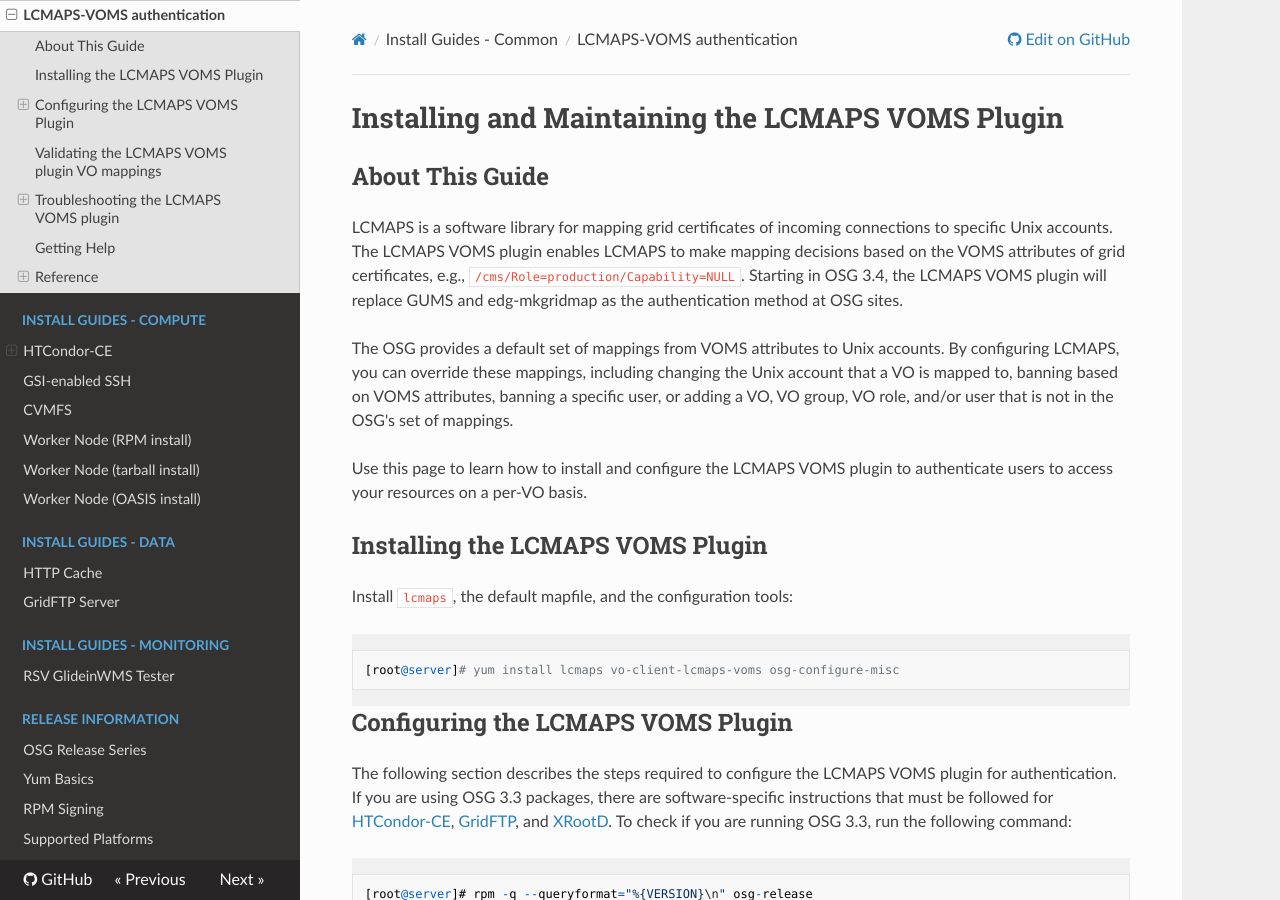
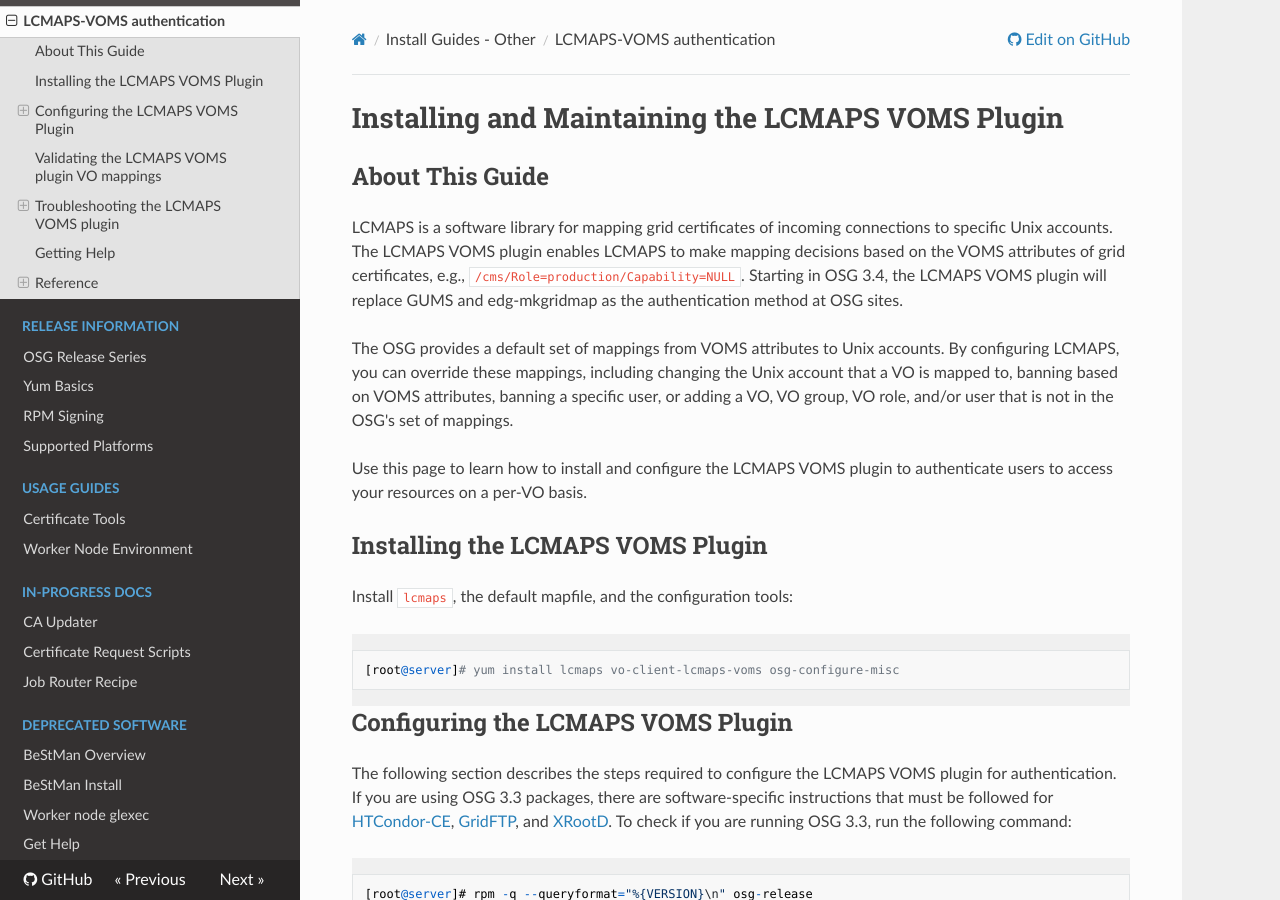
Before and after one commit to osg-htc/docs, an MkDocs documentation site: the page built from docs/other/install-lcmaps-voms.md, in a window 1280 px wide and 900 px high. Built offline with MkDocs 1.6.1, drawn with Linux system fonts in a browser that asks for light colours; nearby versions of some CDN libraries; old or Windows-style settings are respelled for this version of MkDocs.

Commit message:
Moved install-lcmaps-voms doc

```diff
--- a/mkdocs.yml
+++ b/mkdocs.yml
@@ -12,7 +12,6 @@
 - Install Guides - Common:
   - 'Yum Repos': 'common/yum.md'
   - 'CA Certificates': 'common/ca.md'
-  - 'LCMAPS-VOMS authentication': 'common/install-lcmaps-voms.md'
 - Install Guides - Compute:
   - HTCondor-CE:
       - 'Overview': 'compute-element/htcondor-ce-overview.md'
@@ -25,8 +24,9 @@
 - Install Guides - Data:
   - 'HTTP Cache': 'frontier-squid/squid.md'
   - 'GridFTP Server': 'storage/gridftp.md'
-- Install Guides - Monitoring:
+- Install Guides - Other:
   - 'RSV GlideinWMS Tester': 'monitoring/rsv-gwms-tester.md'
+  - 'LCMAPS-VOMS authentication': 'other/install-lcmaps-voms.md'
 - Release Information:
   - 'OSG Release Series': 'release/release_series.md'
   - 'Yum Basics': 'release/yum-basics.md'
```
Also changed, not shown: docs/other/install-lcmaps-voms.md (renamed from docs/common/install-lcmaps-voms.md).
